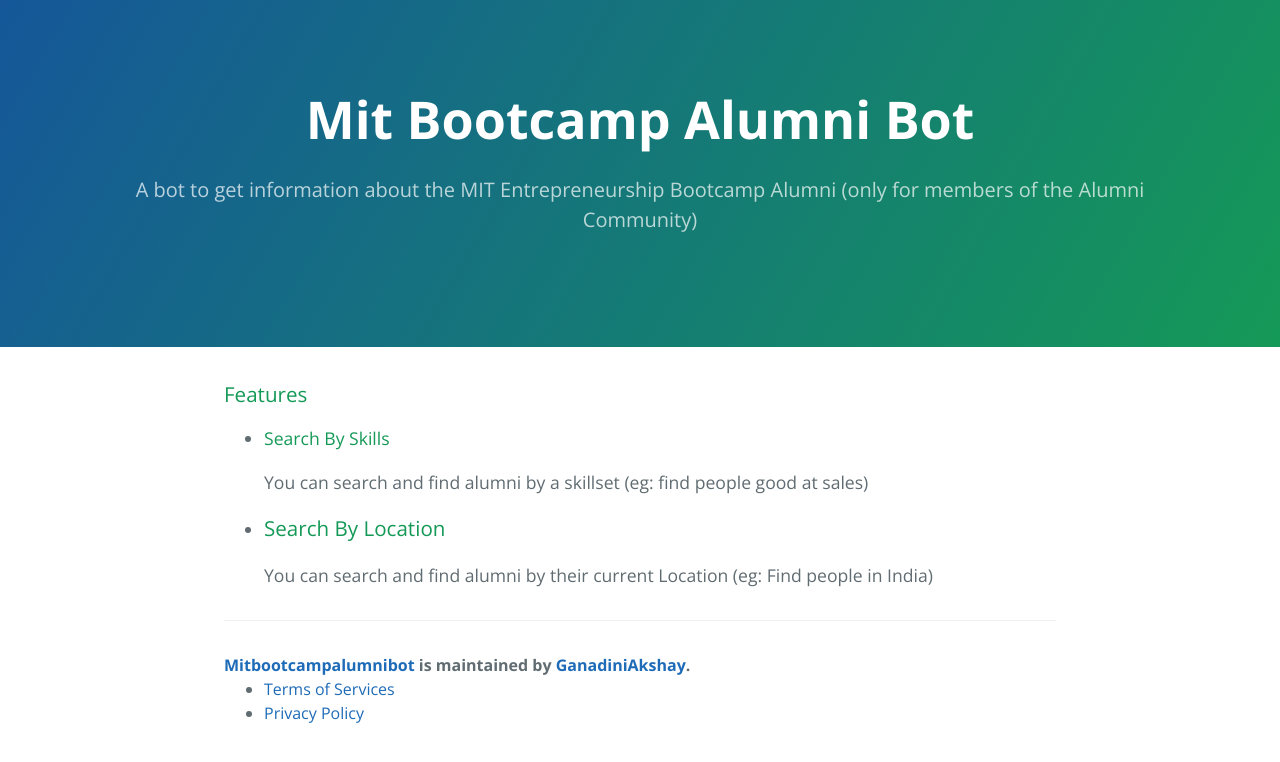
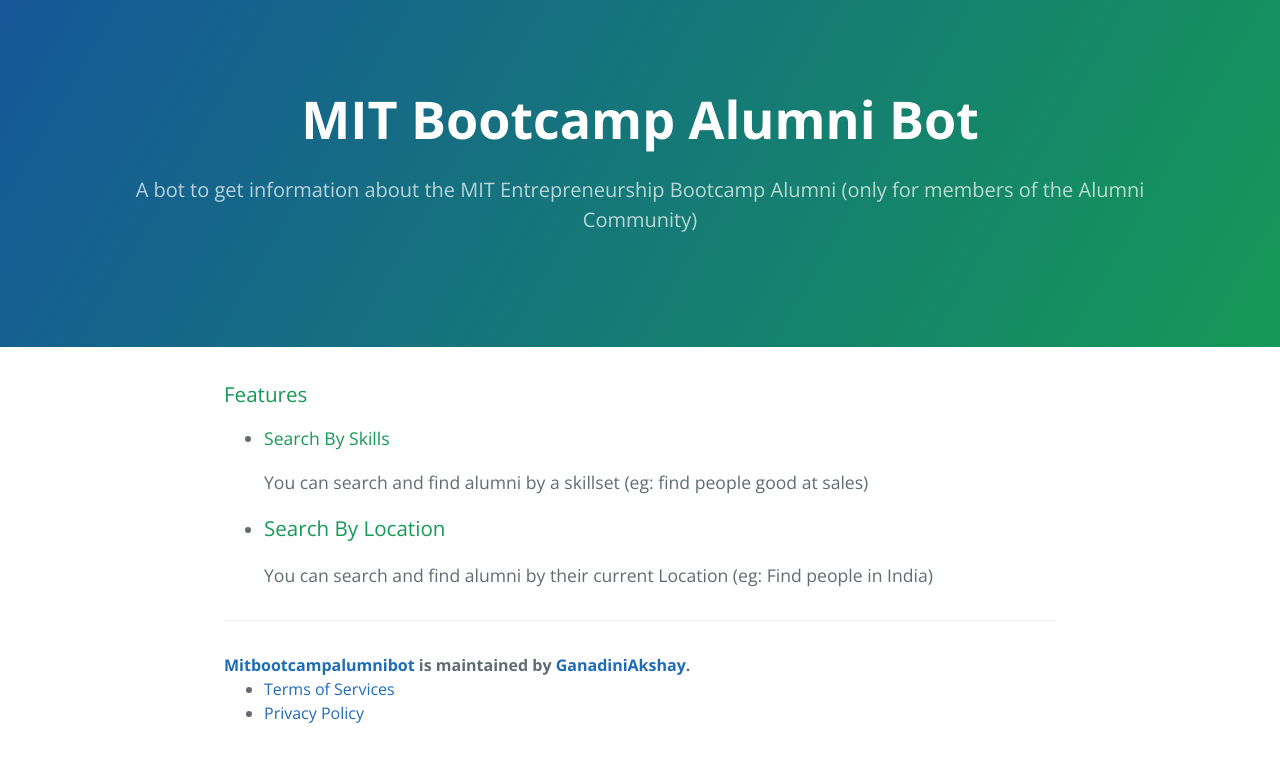
Before and after one commit to GanadiniAkshay/MITBootcampAlumniBot, a plain HTML site: page index.html in a window 1280 px wide. Drawn offline with nearby package versions, Linux system fonts and the light colour scheme.

Commit message:
made MIT capital

```diff
--- a/index.html
+++ b/index.html
@@ -11,7 +11,7 @@
   </head>
   <body>
     <section class="page-header">
-      <h1 class="project-name">Mit Bootcamp Alumni Bot</h1>
+      <h1 class="project-name">MIT Bootcamp Alumni Bot</h1>
       <h2 class="project-tagline">A bot to get information about the MIT Entrepreneurship Bootcamp Alumni (only for members of the Alumni Community)</h2>
 </section>
 
```
